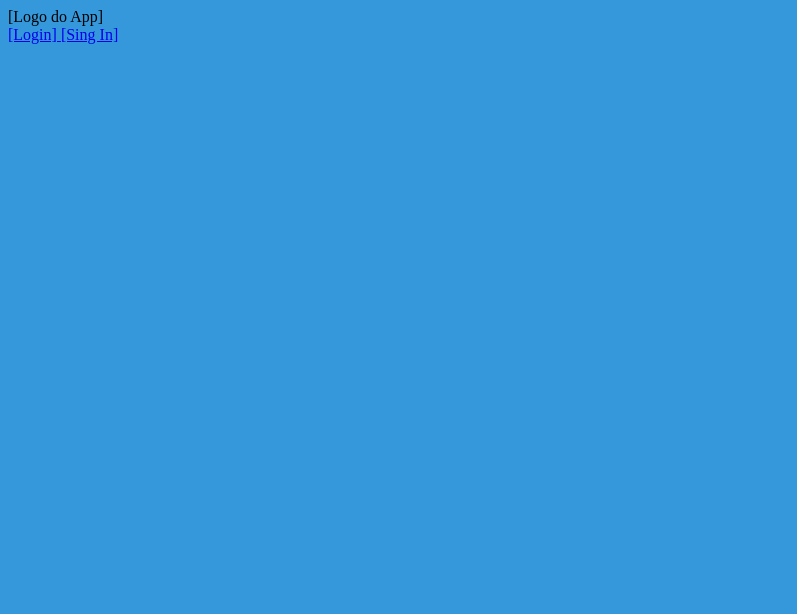
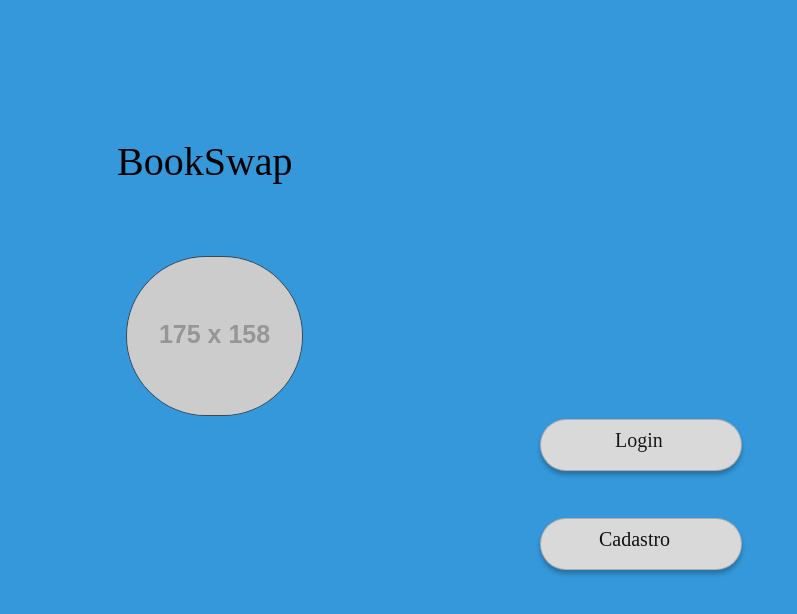
Before and after one commit to Barros313/BookSwap, a plain HTML site: page pages/applogo.html in a window 1280 px wide. Shown: the whole page, without its empty margins (0-797 px from the left). Drawn offline with Linux system fonts and the light colour scheme; placeholder pictures from the web are drawn by us.

Commit message:
Testing applogo screen

```diff
--- a/assets/styles/applogo.css
+++ b/assets/styles/applogo.css
@@ -1,14 +1,121 @@
-/*
-
-Botão cadastro está a 276px do fim da página
-
-
-*/
-
-body {
-    background-color: #3498DB;
+* {
+    padding: 0%;
+    margin: 0%;
 }
 
-.login-container {
-    bottom: 30%;
-}
+.AppLogo {
+    width: 100vw;
+    height: 100vh;
+    position: relative;
+    background: #3498DB;
+    display: flex;
+    justify-content: center;
+  }
+
+  /* .TextVariant3 {
+    width: 82px;
+    height: 30px;
+    left: 185px;
+    top: 40px;
+    position: absolute;
+  } */
+
+  .BotOLogin {
+    width: 200px;
+    height: 50px;
+    /* left: 26.64vw; */
+    top: 52.38vh;
+    position: absolute;
+  }
+
+  .BotO4 {
+    width: 200px;
+    height: 50px;
+    left: 0px;
+    top: 0px;
+    position: absolute;
+    background: #D9D9D9;
+    box-shadow: 0px 4px 4px rgba(0, 0, 0, 0.25);
+    border-radius: 30px;
+    border: 1px rgba(0, 0, 0, 0.20) solid;
+  }
+
+  .LoginBranco {
+    left: 75px;
+    top: 10px;
+    position: absolute;
+    color: rgba(255, 255, 255, 0.92);
+    font-size: 20px;
+    font-family: Istok Web;
+    font-weight: 400;
+    word-wrap: break-word;
+  }
+
+  .Login {
+    left: 75px;
+    top: 10px;
+    position: absolute;
+    color: rgba(0, 0, 0, 0.92);
+    font-size: 20px;
+    font-family: Istok Web;
+    font-weight: 400;
+    word-wrap: break-word;
+  }
+
+  .BotOCadastro {
+    width: 200px;
+    height: 50px;
+    /* left: 26.64vw;
+    right: 26.64vw;
+    /* justify-content: center;
+    align-items: center;
+    display: flex; */
+    top: 64.79vh;
+    position: absolute;
+  }
+
+  .BotO5 {
+    width: 200px;
+    height: 50px;
+    left: 0px;
+    top: 0px;
+    position: absolute;
+    background: #D9D9D9;
+    box-shadow: 0px 4px 4px rgba(0, 0, 0, 0.25);
+    border-radius: 30px;
+    border: 1px rgba(0, 0, 0, 0.20) solid;
+  }
+
+  .Cadastro {
+    left: 59px;
+    top: 10px;
+    position: absolute;
+    color: rgba(0, 0, 0, 0.92);
+    font-size: 20px;
+    font-family: Istok Web;
+    font-weight: 400;
+    word-wrap: break-word;
+  }
+
+  .Rectangle19 {
+    width: 175px;
+    height: 158px;
+    left: 126px;
+    top: 256px;
+    position: absolute;
+    border-radius: 100px;
+    border: 1px #454545 solid;
+  }
+
+  .Bookswap {
+    width: 217px;
+    height: 28px;
+    left: 117px;
+    top: 138px;
+    position: absolute;
+    color: black;
+    font-size: 40px;
+    font-family: Kavoon;
+    font-weight: 400;
+    word-wrap: break-word;
+  }
--- a/pages/applogo.html
+++ b/pages/applogo.html
@@ -8,14 +8,21 @@
     <link rel="stylesheet" href="../assets/styles/applogo.css">
 </head>
 <body>
-    <div class="app-logo-container" id="app-logo-container">
-        <span id="app-logo"> [Logo do App] </span>
-    </div>
-
-    <div class="login-container">
-        <a id="login-button" href="login/login.html"> [Login] </a>
-        <a id="signin-button" href="login/signin.html"> [Sing In] </a>
-    </div>
-
+    <body>
+        <div class="AppLogo">
+          <!-- <div class="TextVariant3"></div> -->
+          <div class="BotOLogin">
+            <div class="BotO4"></div>
+            <div class="LoginBranco">Login</div>
+            <div class="Login">Login</div>
+          </div>
+          <div class="BotOCadastro">
+            <div class="BotO5"></div>
+            <div class="Cadastro">Cadastro</div>
+          </div>
+          <img class="Rectangle19" src="https://via.placeholder.com/175x158" />
+          <div class="Bookswap">BookSwap</div>
+        </div>
+      </body>
 </body>
 </html>
```
